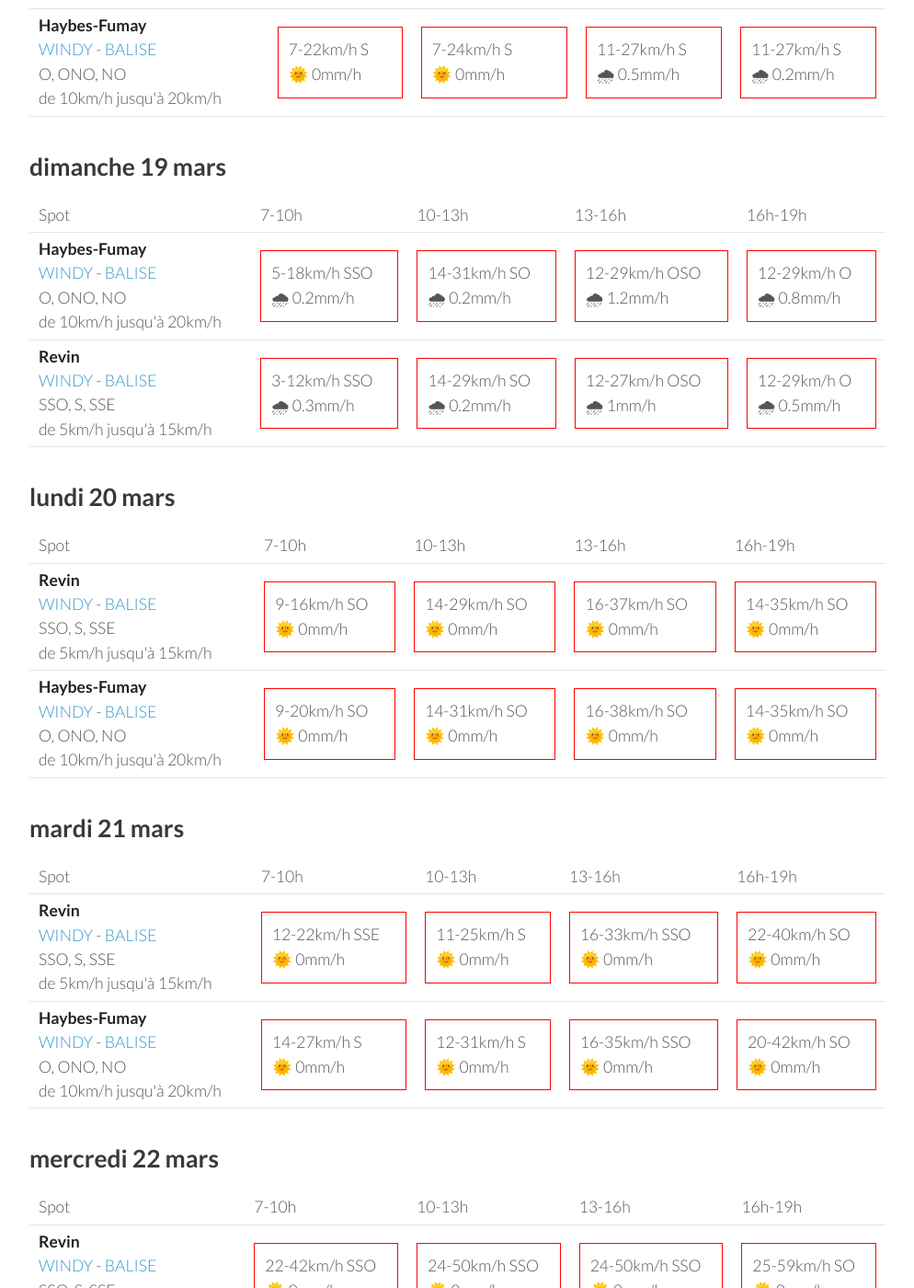
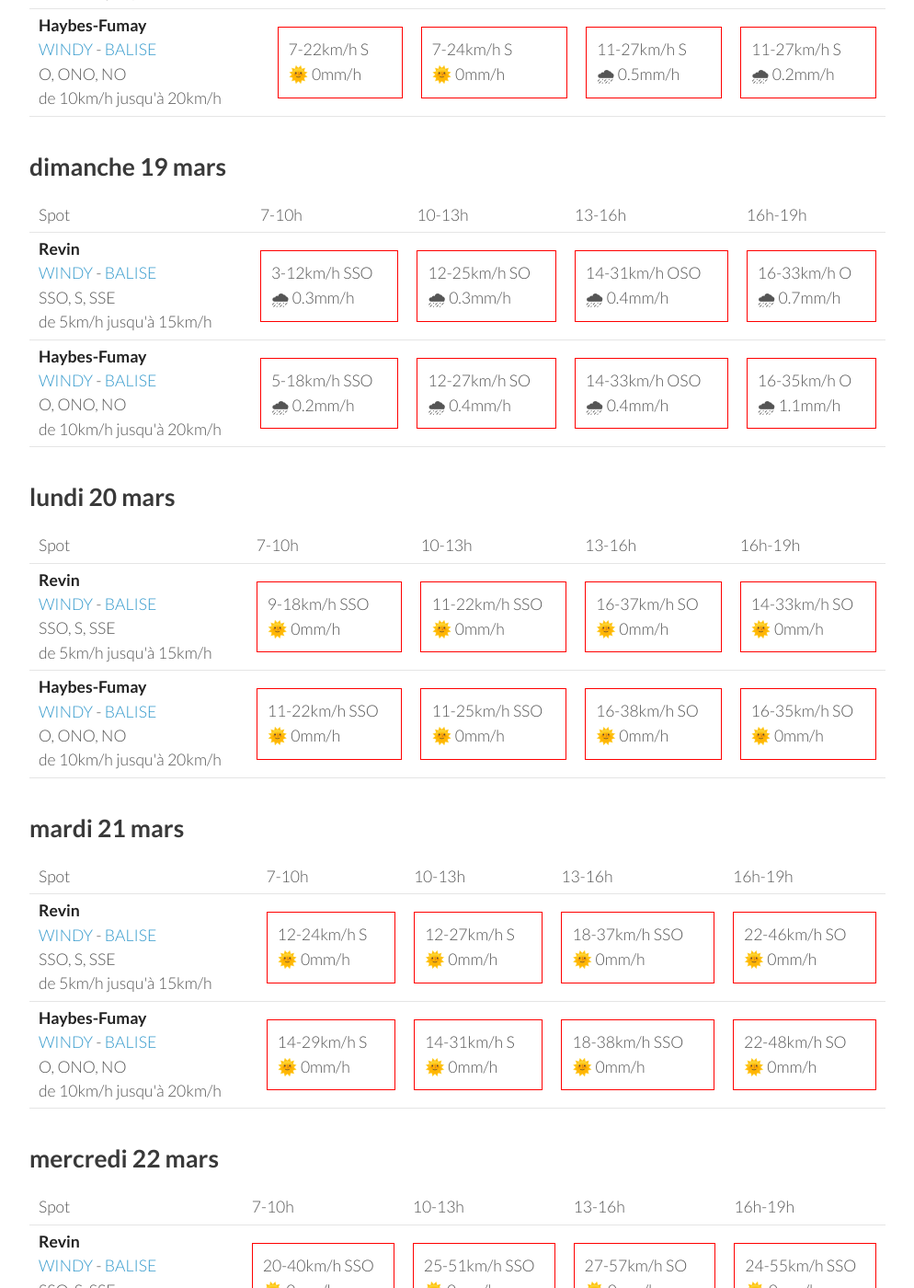
Before and after one commit to parapente-dans-le-nord/parapente-dans-le-nord.github.io, a Jekyll site: the page built from ardennes.markdown, in a window 1280 px wide and 1400 px high, scrolled down 833 px. Shown: the whole window at 92% size, without its empty margins (26-1020 px from the left). Built offline with Jekyll 4.4.1, drawn with Linux system fonts in a browser that asks for light colours; some of the changed text lies outside the part shown.

Commit message:
update index.markdown

```diff
--- a/ardennes.markdown
+++ b/ardennes.markdown
@@ -7,7 +7,7 @@ title:  "Tous les spots"
 {: .links}
 
 # Prevision Windy, modèle Arome
-page mise à jour le vendredi 17 mars 19:12
+page mise à jour le vendredi 17 mars 22:10
 
 ## vendredi 17 mars
 
@@ -92,22 +92,22 @@ page mise à jour le vendredi 17 mars 19:12
       <td>16h-19h</td>
     </tr>
 <tr>
-        <td><strong>Haybes-Fumay</strong><br><a href="https://windy.com/49.998/4.715?49.913,4.738,10">WINDY</a> - <span class=""><a href="http://www.balisemeteo.com/balise.php?idBalise=104">BALISE</a> </span><br> <span class="vent-favorable">O, ONO, NO</span><br><span class="force-vent">de 10km/h jusqu'à 20km/h</span> </td>
+        <td><strong>Revin</strong><br><a href="https://windy.com/49.948/4.625?49.543,4.625,8">WINDY</a> - <span class=""><a href="http://www.balisemeteo.com/balise.php?idBalise=5019">BALISE</a> </span><br> <span class="vent-favorable">SSO, S, SSE</span><br><span class="force-vent">de 5km/h jusqu'à 15km/h</span> </td>
 
-            <td><div class="not-flyable"><p>5-18km/h SSO</p><p>🌧 0.2mm/h</p></div></td>
-            <td><div class="not-flyable"><p>14-31km/h SO</p><p>🌧 0.2mm/h</p></div></td>
-            <td><div class="not-flyable"><p>12-29km/h OSO</p><p>🌧 1.2mm/h</p></div></td>
-            <td><div class="not-flyable"><p>12-29km/h O</p><p>🌧 0.8mm/h</p></div></td>
+            <td><div class="not-flyable"><p>3-12km/h SSO</p><p>🌧 0.3mm/h</p></div></td>
+            <td><div class="not-flyable"><p>12-25km/h SO</p><p>🌧 0.3mm/h</p></div></td>
+            <td><div class="not-flyable"><p>14-31km/h OSO</p><p>🌧 0.4mm/h</p></div></td>
+            <td><div class="not-flyable"><p>16-33km/h O</p><p>🌧 0.7mm/h</p></div></td>
 
 
     </tr>
 <tr>
-        <td><strong>Revin</strong><br><a href="https://windy.com/49.948/4.625?49.543,4.625,8">WINDY</a> - <span class=""><a href="http://www.balisemeteo.com/balise.php?idBalise=5019">BALISE</a> </span><br> <span class="vent-favorable">SSO, S, SSE</span><br><span class="force-vent">de 5km/h jusqu'à 15km/h</span> </td>
+        <td><strong>Haybes-Fumay</strong><br><a href="https://windy.com/49.998/4.715?49.913,4.738,10">WINDY</a> - <span class=""><a href="http://www.balisemeteo.com/balise.php?idBalise=104">BALISE</a> </span><br> <span class="vent-favorable">O, ONO, NO</span><br><span class="force-vent">de 10km/h jusqu'à 20km/h</span> </td>
 
-            <td><div class="not-flyable"><p>3-12km/h SSO</p><p>🌧 0.3mm/h</p></div></td>
-            <td><div class="not-flyable"><p>14-29km/h SO</p><p>🌧 0.2mm/h</p></div></td>
-            <td><div class="not-flyable"><p>12-27km/h OSO</p><p>🌧 1mm/h</p></div></td>
-            <td><div class="not-flyable"><p>12-29km/h O</p><p>🌧 0.5mm/h</p></div></td>
+            <td><div class="not-flyable"><p>5-18km/h SSO</p><p>🌧 0.2mm/h</p></div></td>
+            <td><div class="not-flyable"><p>12-27km/h SO</p><p>🌧 0.4mm/h</p></div></td>
+            <td><div class="not-flyable"><p>14-33km/h OSO</p><p>🌧 0.4mm/h</p></div></td>
+            <td><div class="not-flyable"><p>16-35km/h O</p><p>🌧 1.1mm/h</p></div></td>
 
 
     </tr>
@@ -130,20 +130,20 @@ page mise à jour le vendredi 17 mars 19:12
 <tr>
         <td><strong>Revin</strong><br><a href="https://windy.com/49.948/4.625?49.543,4.625,8">WINDY</a> - <span class=""><a href="http://www.balisemeteo.com/balise.php?idBalise=5019">BALISE</a> </span><br> <span class="vent-favorable">SSO, S, SSE</span><br><span class="force-vent">de 5km/h jusqu'à 15km/h</span> </td>
 
-            <td><div class="not-flyable"><p>9-16km/h SO</p><p>🌞 0mm/h</p></div></td>
-            <td><div class="not-flyable"><p>14-29km/h SO</p><p>🌞 0mm/h</p></div></td>
+            <td><div class="not-flyable"><p>9-18km/h SSO</p><p>🌞 0mm/h</p></div></td>
+            <td><div class="not-flyable"><p>11-22km/h SSO</p><p>🌞 0mm/h</p></div></td>
             <td><div class="not-flyable"><p>16-37km/h SO</p><p>🌞 0mm/h</p></div></td>
-            <td><div class="not-flyable"><p>14-35km/h SO</p><p>🌞 0mm/h</p></div></td>
+            <td><div class="not-flyable"><p>14-33km/h SO</p><p>🌞 0mm/h</p></div></td>
 
 
     </tr>
 <tr>
         <td><strong>Haybes-Fumay</strong><br><a href="https://windy.com/49.998/4.715?49.913,4.738,10">WINDY</a> - <span class=""><a href="http://www.balisemeteo.com/balise.php?idBalise=104">BALISE</a> </span><br> <span class="vent-favorable">O, ONO, NO</span><br><span class="force-vent">de 10km/h jusqu'à 20km/h</span> </td>
 
-            <td><div class="not-flyable"><p>9-20km/h SO</p><p>🌞 0mm/h</p></div></td>
-            <td><div class="not-flyable"><p>14-31km/h SO</p><p>🌞 0mm/h</p></div></td>
+            <td><div class="not-flyable"><p>11-22km/h SSO</p><p>🌞 0mm/h</p></div></td>
+            <td><div class="not-flyable"><p>11-25km/h SSO</p><p>🌞 0mm/h</p></div></td>
             <td><div class="not-flyable"><p>16-38km/h SO</p><p>🌞 0mm/h</p></div></td>
-            <td><div class="not-flyable"><p>14-35km/h SO</p><p>🌞 0mm/h</p></div></td>
+            <td><div class="not-flyable"><p>16-35km/h SO</p><p>🌞 0mm/h</p></div></td>
 
 
     </tr>
@@ -166,20 +166,20 @@ page mise à jour le vendredi 17 mars 19:12
 <tr>
         <td><strong>Revin</strong><br><a href="https://windy.com/49.948/4.625?49.543,4.625,8">WINDY</a> - <span class=""><a href="http://www.balisemeteo.com/balise.php?idBalise=5019">BALISE</a> </span><br> <span class="vent-favorable">SSO, S, SSE</span><br><span class="force-vent">de 5km/h jusqu'à 15km/h</span> </td>
 
-            <td><div class="not-flyable"><p>12-22km/h SSE</p><p>🌞 0mm/h</p></div></td>
-            <td><div class="not-flyable"><p>11-25km/h S</p><p>🌞 0mm/h</p></div></td>
-            <td><div class="not-flyable"><p>16-33km/h SSO</p><p>🌞 0mm/h</p></div></td>
-            <td><div class="not-flyable"><p>22-40km/h SO</p><p>🌞 0mm/h</p></div></td>
+            <td><div class="not-flyable"><p>12-24km/h S</p><p>🌞 0mm/h</p></div></td>
+            <td><div class="not-flyable"><p>12-27km/h S</p><p>🌞 0mm/h</p></div></td>
+            <td><div class="not-flyable"><p>18-37km/h SSO</p><p>🌞 0mm/h</p></div></td>
+            <td><div class="not-flyable"><p>22-46km/h SO</p><p>🌞 0mm/h</p></div></td>
 
 
     </tr>
 <tr>
         <td><strong>Haybes-Fumay</strong><br><a href="https://windy.com/49.998/4.715?49.913,4.738,10">WINDY</a> - <span class=""><a href="http://www.balisemeteo.com/balise.php?idBalise=104">BALISE</a> </span><br> <span class="vent-favorable">O, ONO, NO</span><br><span class="force-vent">de 10km/h jusqu'à 20km/h</span> </td>
 
-            <td><div class="not-flyable"><p>14-27km/h S</p><p>🌞 0mm/h</p></div></td>
-            <td><div class="not-flyable"><p>12-31km/h S</p><p>🌞 0mm/h</p></div></td>
-            <td><div class="not-flyable"><p>16-35km/h SSO</p><p>🌞 0mm/h</p></div></td>
-            <td><div class="not-flyable"><p>20-42km/h SO</p><p>🌞 0mm/h</p></div></td>
+            <td><div class="not-flyable"><p>14-29km/h S</p><p>🌞 0mm/h</p></div></td>
+            <td><div class="not-flyable"><p>14-31km/h S</p><p>🌞 0mm/h</p></div></td>
+            <td><div class="not-flyable"><p>18-38km/h SSO</p><p>🌞 0mm/h</p></div></td>
+            <td><div class="not-flyable"><p>22-48km/h SO</p><p>🌞 0mm/h</p></div></td>
 
 
     </tr>
@@ -202,20 +202,20 @@ page mise à jour le vendredi 17 mars 19:12
 <tr>
         <td><strong>Revin</strong><br><a href="https://windy.com/49.948/4.625?49.543,4.625,8">WINDY</a> - <span class=""><a href="http://www.balisemeteo.com/balise.php?idBalise=5019">BALISE</a> </span><br> <span class="vent-favorable">SSO, S, SSE</span><br><span class="force-vent">de 5km/h jusqu'à 15km/h</span> </td>
 
-            <td><div class="not-flyable"><p>22-42km/h SSO</p><p>🌞 0mm/h</p></div></td>
-            <td><div class="not-flyable"><p>24-50km/h SSO</p><p>🌞 0mm/h</p></div></td>
-            <td><div class="not-flyable"><p>24-50km/h SSO</p><p>🌞 0mm/h</p></div></td>
-            <td><div class="not-flyable"><p>25-59km/h SO</p><p>🌞 0mm/h</p></div></td>
+            <td><div class="not-flyable"><p>20-40km/h SSO</p><p>🌞 0mm/h</p></div></td>
+            <td><div class="not-flyable"><p>25-51km/h SSO</p><p>🌞 0mm/h</p></div></td>
+            <td><div class="not-flyable"><p>27-57km/h SO</p><p>🌞 0mm/h</p></div></td>
+            <td><div class="not-flyable"><p>24-55km/h SSO</p><p>🌞 0mm/h</p></div></td>
 
 
     </tr>
 <tr>
         <td><strong>Haybes-Fumay</strong><br><a href="https://windy.com/49.998/4.715?49.913,4.738,10">WINDY</a> - <span class=""><a href="http://www.balisemeteo.com/balise.php?idBalise=104">BALISE</a> </span><br> <span class="vent-favorable">O, ONO, NO</span><br><span class="force-vent">de 10km/h jusqu'à 20km/h</span> </td>
 
-            <td><div class="not-flyable"><p>22-46km/h SSO</p><p>🌞 0mm/h</p></div></td>
-            <td><div class="not-flyable"><p>25-53km/h SSO</p><p>🌞 0mm/h</p></div></td>
-            <td><div class="not-flyable"><p>25-53km/h SSO</p><p>🌞 0mm/h</p></div></td>
-            <td><div class="not-flyable"><p>24-62km/h SO</p><p>🌞 0mm/h</p></div></td>
+            <td><div class="not-flyable"><p>22-44km/h SSO</p><p>🌞 0mm/h</p></div></td>
+            <td><div class="not-flyable"><p>27-55km/h SSO</p><p>🌞 0mm/h</p></div></td>
+            <td><div class="not-flyable"><p>29-61km/h SSO</p><p>🌞 0mm/h</p></div></td>
+            <td><div class="not-flyable"><p>24-57km/h SSO</p><p>🌞 0mm/h</p></div></td>
 
 
     </tr>
```
